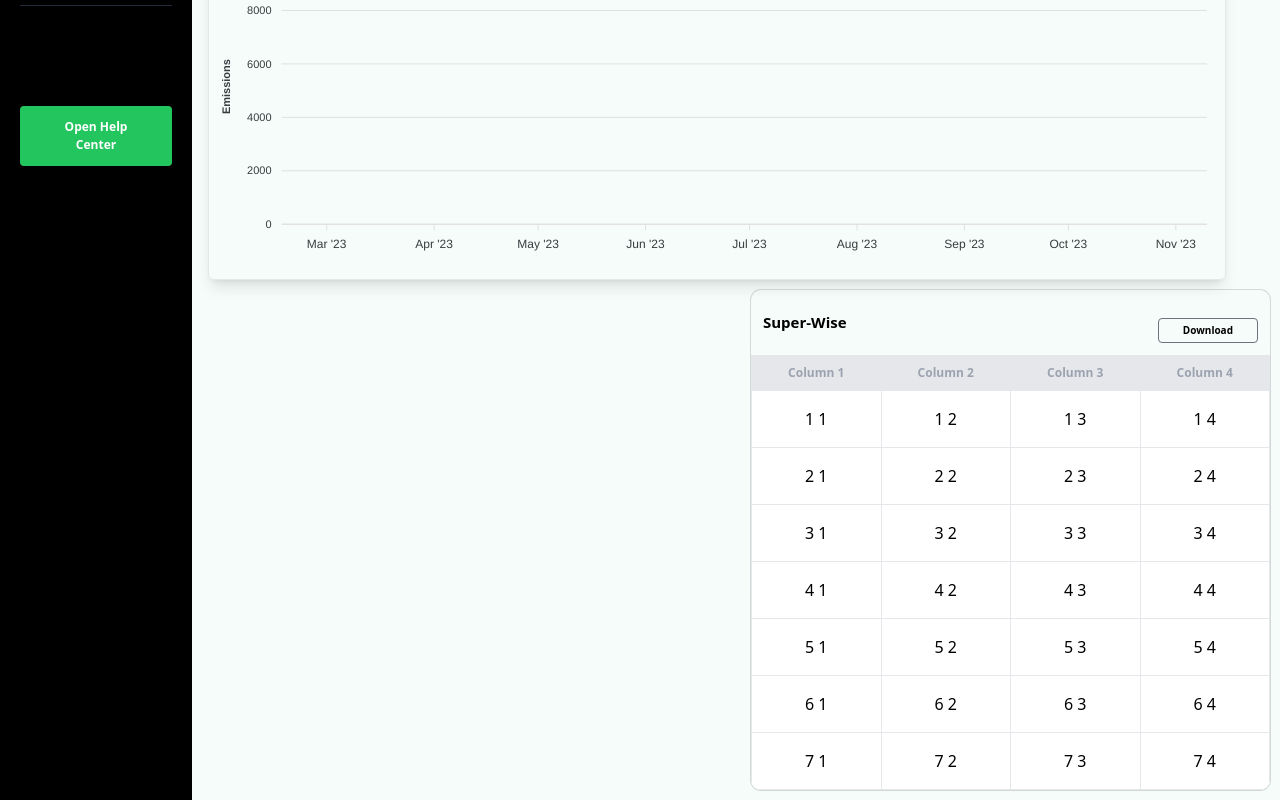
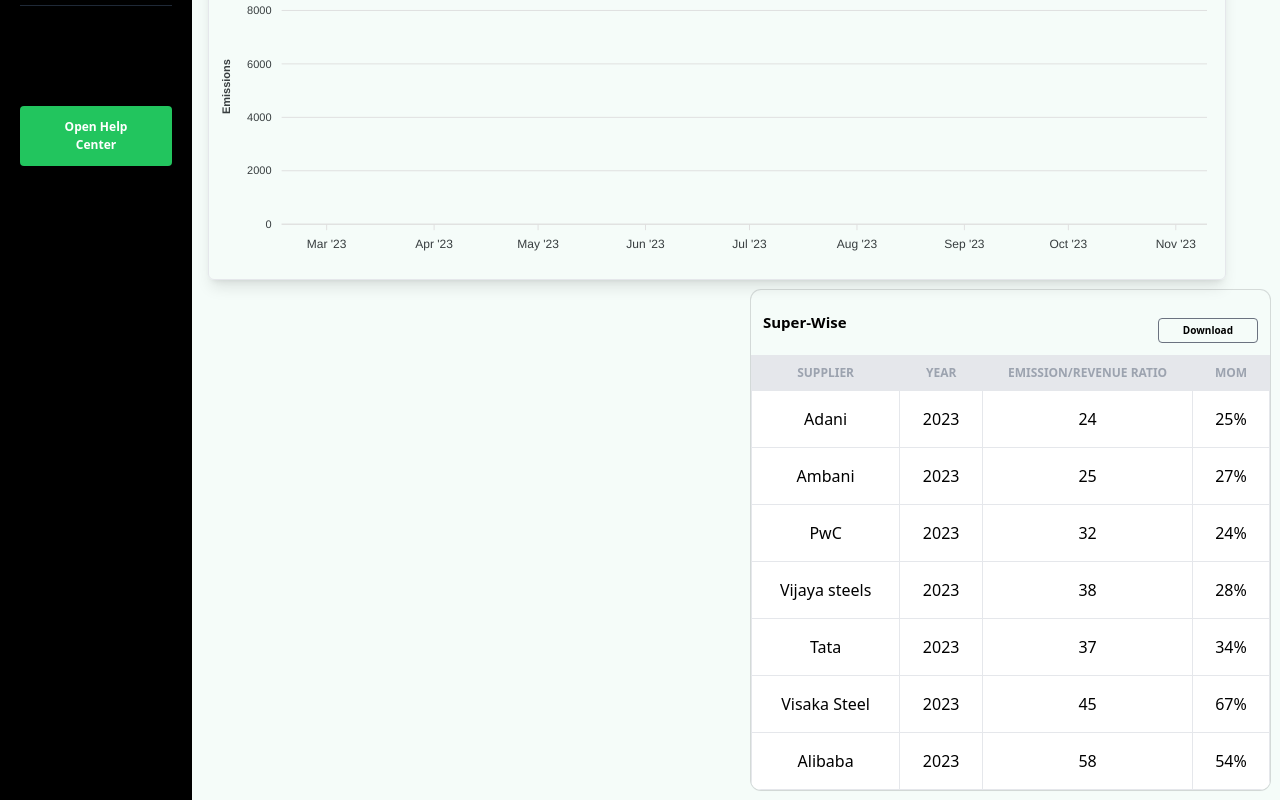
Before and after one commit to mdfaizan973/greenmentor-company, a React (Vite) app in the folder dashboardui/: page / in a window 1280 px wide. Shown: the part 425-1225 px from the top of the page. Built offline with nearby package versions, Linux system fonts and the light colour scheme.

Commit message:
Able to fill dat into table

```diff
--- a/dashboardui/src/Components/Table.jsx
+++ b/dashboardui/src/Components/Table.jsx
@@ -1,7 +1,50 @@
 // import React from 'react'
 
 export default function Table() {
-  const data = [1, 2, 3, 4, 5, 6, 7];
+  const data = [
+    {
+      supplier: "Adani",
+      year: "2023",
+      emmision: "24",
+      mom: "25%",
+    },
+    {
+      supplier: "Ambani",
+      year: "2023",
+      emmision: "25",
+      mom: "27%",
+    },
+    {
+      supplier: "PwC",
+      year: "2023",
+      emmision: "32",
+      mom: "24%",
+    },
+    {
+      supplier: "Vijaya steels",
+      year: "2023",
+      emmision: "38",
+      mom: "28%",
+    },
+    {
+      supplier: "Tata",
+      year: "2023",
+      emmision: "37",
+      mom: "34%",
+    },
+    {
+      supplier: "Visaka Steel",
+      year: "2023",
+      emmision: "45",
+      mom: "67%",
+    },
+    {
+      supplier: "Alibaba",
+      year: "2023",
+      emmision: "58",
+      mom: "54%",
+    },
+  ];
   return (
     <div>
       <div className="flex p-3 justify-between items-center">
@@ -15,26 +58,26 @@
         <thead>
           <tr>
             <th className="border text-[12px] text-gray-400 bg-gray-200 p-2">
-              Column 1
+              SUPPLIER
             </th>
             <th className="border text-[12px] text-gray-400 bg-gray-200 p-2">
-              Column 2
+              YEAR
             </th>
             <th className="border text-[12px] text-gray-400 bg-gray-200 p-2">
-              Column 3
+              EMISSION/REVENUE RATIO
             </th>
             <th className="border text-[12px] text-gray-400 bg-gray-200 p-2">
-              Column 4
+              MOM
             </th>
           </tr>
         </thead>
         <tbody>
           {data.map((ele, i) => (
             <tr key={i} className="bg-white text-center">
-              <td className="border p-4">{ele} 1</td>
-              <td className="border p-4">{ele} 2</td>
-              <td className="border p-4">{ele} 3</td>
-              <td className="border p-4">{ele} 4</td>
+              <td className="border p-4">{ele.supplier} </td>
+              <td className="border p-4">{ele.year} </td>
+              <td className="border p-4">{ele.emmision} </td>
+              <td className="border p-4">{ele.mom} </td>
             </tr>
           ))}
         </tbody>
```
